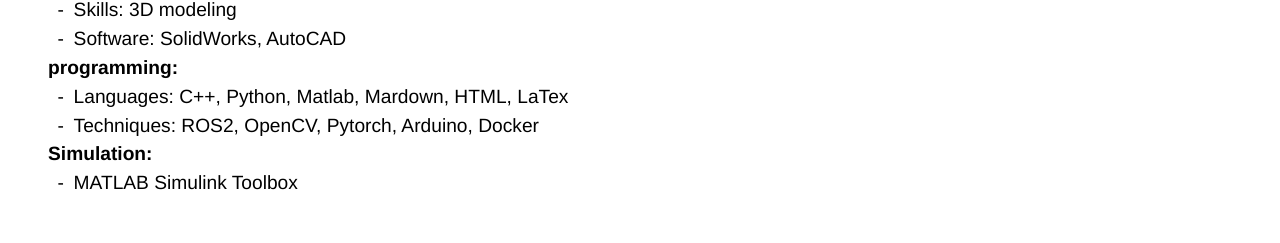
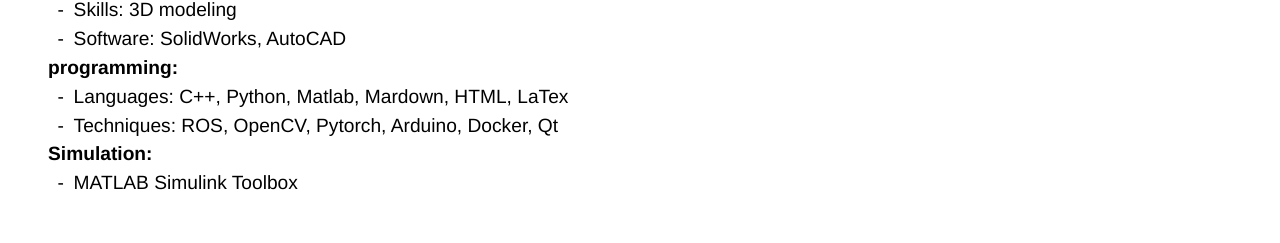
Before and after one commit to skywalker-dell/CV, a Jekyll site: the page built from index.md, in a window 1280 px wide. Shown: the part 1212-1455 px from the top of the page. Built offline with Jekyll 4.4.1, drawn with Linux system fonts in a browser that asks for light colours; nearby versions of some CDN libraries.

Commit message:
update skill

```diff
--- a/index.md
+++ b/index.md
@@ -102,7 +102,7 @@ Deputy Captain<br>
 
 **programming:**
 - Languages: C++, Python, Matlab, Mardown, HTML, LaTex
-- Techniques: ROS2, OpenCV, Pytorch, Arduino, Docker
+- Techniques: ROS, OpenCV, Pytorch, Arduino, Docker, Qt
 <!-- - Digital Image Processing with OpenCV -->
 <!-- - Machine Learning and Deep Learning (Pytorch) -->
   <!-- - Linux Development -->
```
